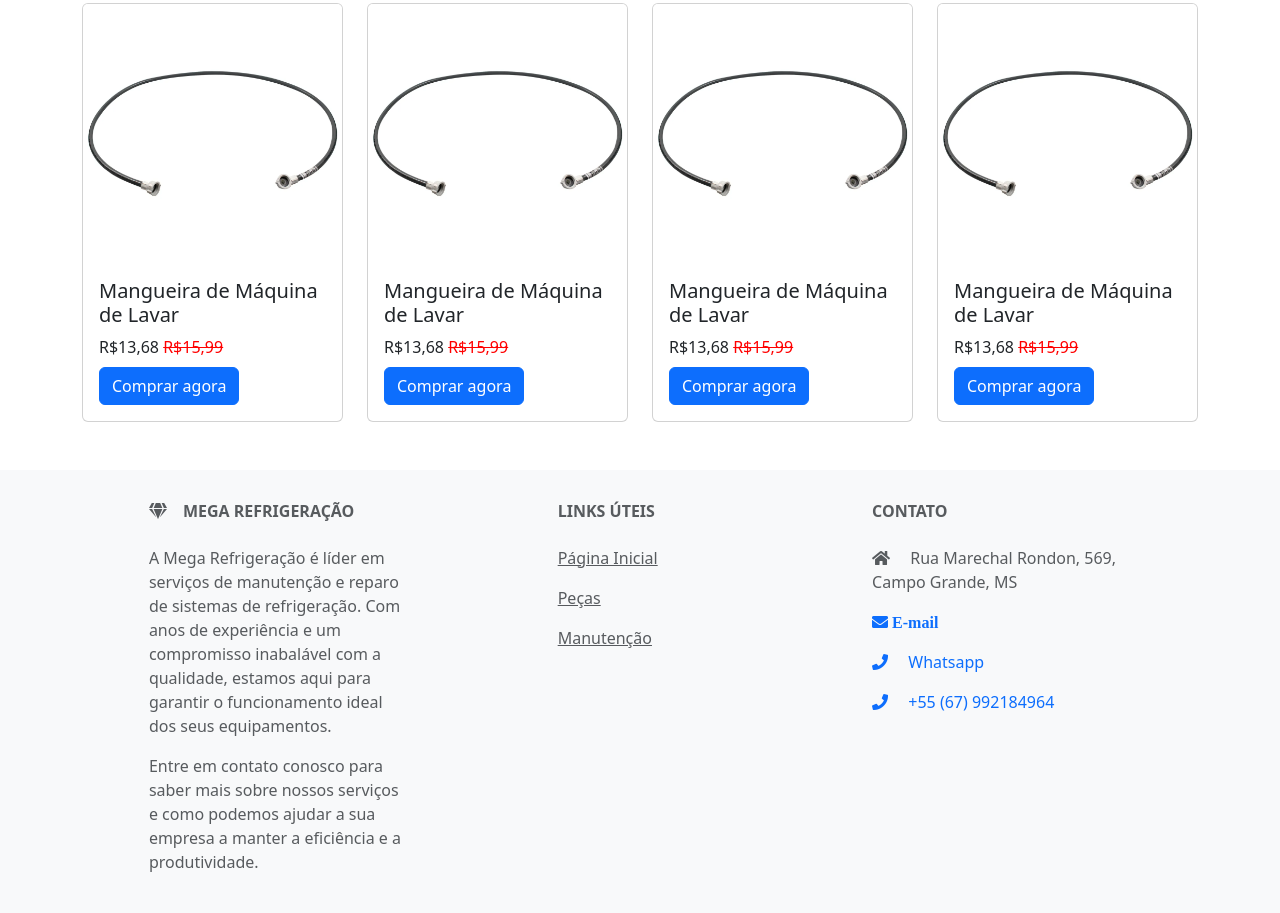
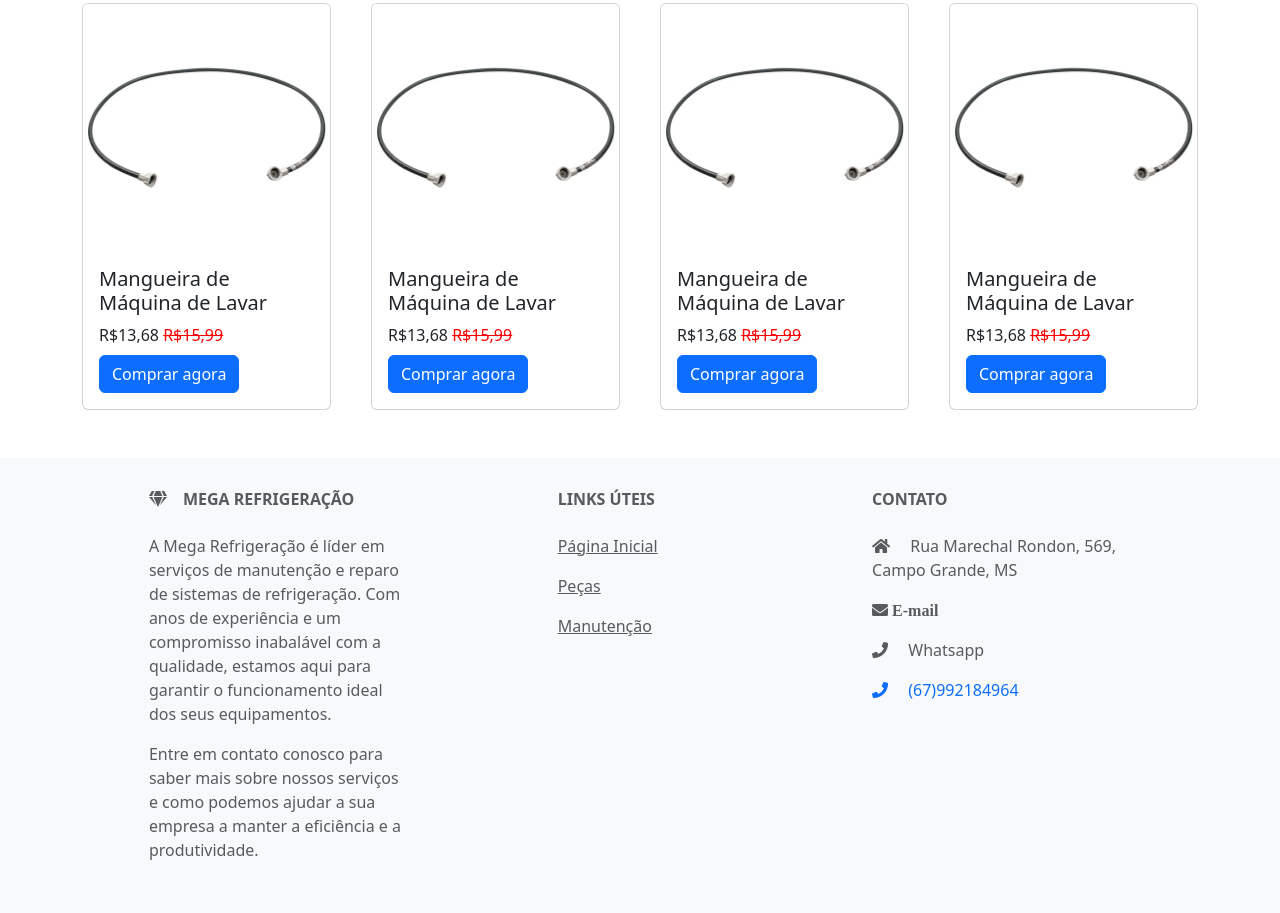
Before and after one commit to lucaserm/mega-refrigeracao-landing-page, a plain HTML site: page index.html in a window 1280 px wide. Shown: the part 442-1355 px from the top of the page. Drawn offline with nearby package versions, Linux system fonts and the light colour scheme.

Commit message:
Melhorando a visibilidade (index.html)

```diff
--- a/index.html
+++ b/index.html
@@ -45,7 +45,7 @@
         </div>
 
         <!-- Grid -->
-        <div class="row my-3">
+        <div class="row my-3 gap-3">
             <div class="col-sm">
                 <div class="card">
                     <img class="card-img-top" src="./img/img1.webp" alt="Card image cap">
@@ -141,13 +141,15 @@
                         <h6 class="text-uppercase fw-bold mb-4">Contato</h6>
                         <p><i class="fas fa-home me-3"></i> Rua Marechal Rondon, 569, Campo Grande, MS</p>
                         <p>
-                            <a href="mailto:mega@megarefrigeracao.com.br">
+                            <a href="mailto:mega@megarefrigeracao.com.br"
+                                style="color:inherit;"
+                            >
                                 <i class="fas fa-envelope me-3"> E-mail</i>
                             </a>
                         </p>
                         <p>
                             <a href="https://wa.me/+5567992101727"
-                                style="text-decoration: none;"
+                                style="text-decoration: none; color:inherit;"
                             >
                                 <i class="fas fa-phone me-3" aria-hidden="true"></i>
                                 Whatsapp
@@ -156,7 +158,7 @@
                         <p>
                             <a href="tel:+5567992184964" style="text-decoration: none;">
                                 <i class="fa fa-phone me-3"></i>
-                                +55 (67) 992184964
+                                (67)992184964
                             </a>
                         </p>
 
```
